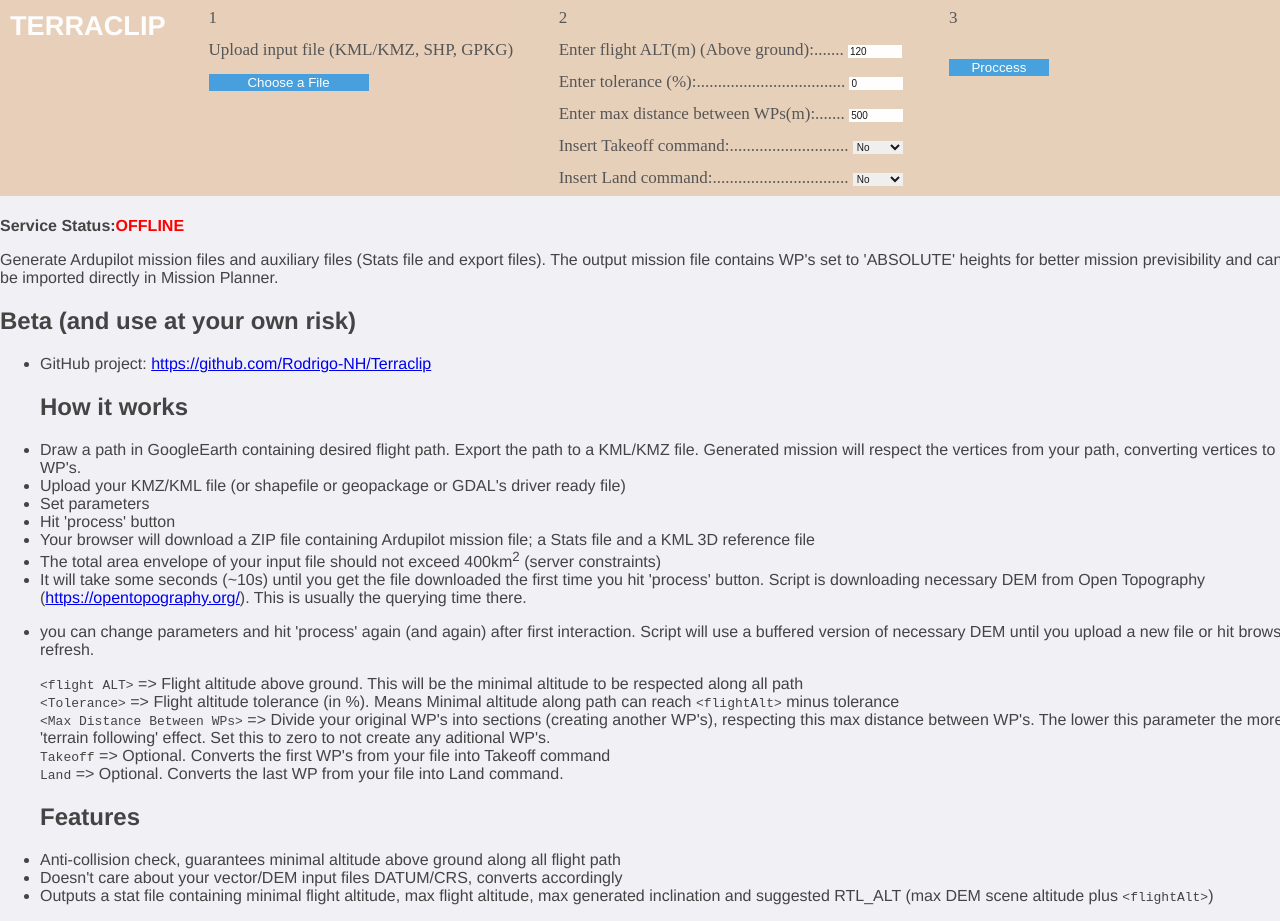
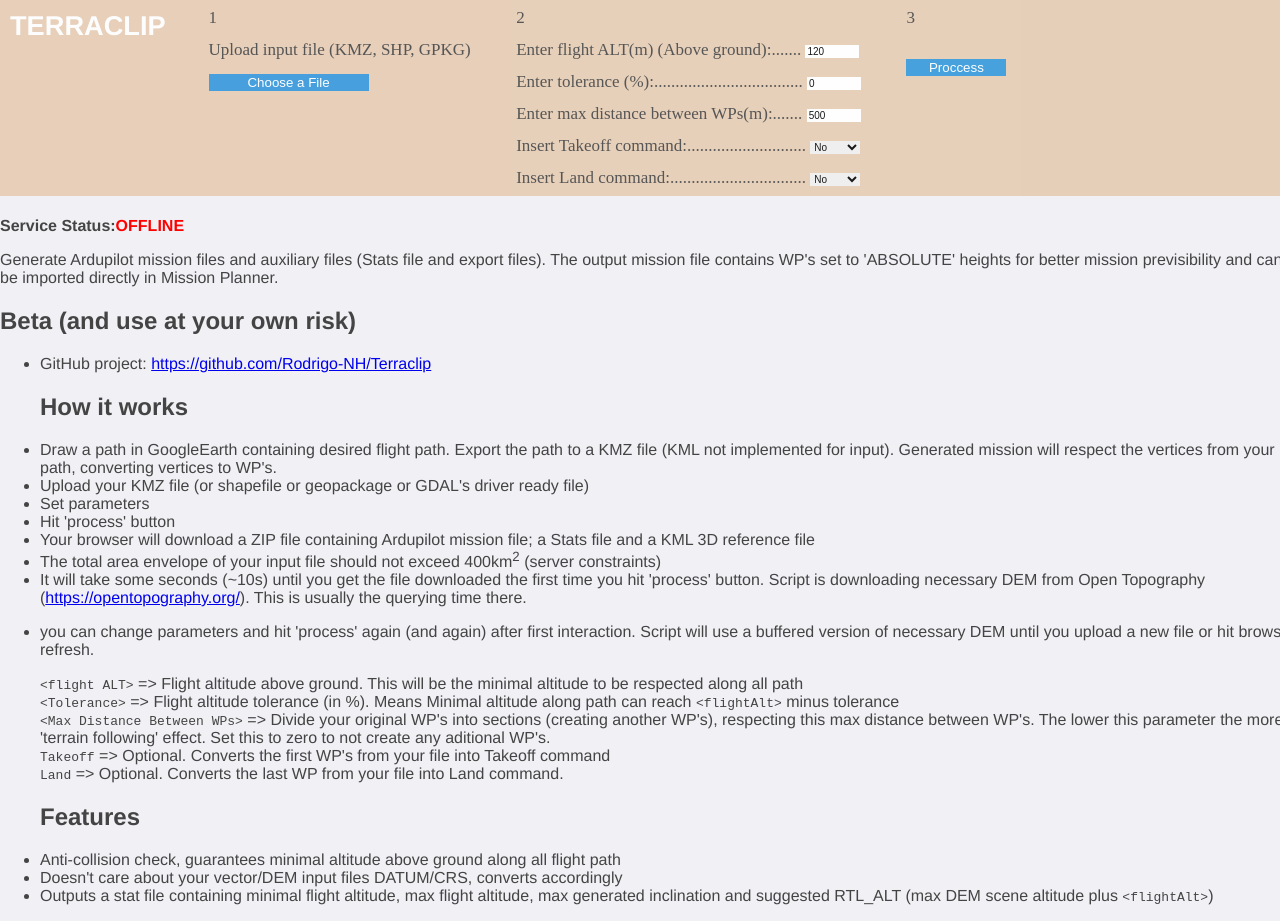
Before and after one commit to Rodrigo-NH/TerraclipTestPage, a plain HTML site: page index.html in a window 1280 px wide. Drawn offline with Linux system fonts and the light colour scheme; no server answers.

Commit message:
KML input message

```diff
--- a/index.html
+++ b/index.html
@@ -149,7 +149,7 @@
                   1
                </div>
                <p></p>
-               <div class="optcont2" style="text-align: left">Upload input file (KML/KMZ, SHP, GPKG)</div>
+               <div class="optcont2" style="text-align: left">Upload input file (KMZ, SHP, GPKG)</div>
                <p></p>
                <div class="optcont2">
                   <button id="upload-btn" style="width: 160px;">Choose a File</button>
@@ -222,8 +222,8 @@
                GitHub project: <a href="https://github.com/Rodrigo-NH/Terraclip">https://github.com/Rodrigo-NH/Terraclip</a>
                <h2 id="how-it-works">How it works</h2>
             </li>
-            <li>Draw a path in GoogleEarth containing desired flight path. Export the path to a KML/KMZ file. Generated mission will respect the vertices from your path, converting vertices to WP&#39;s.  </li>
-            <li>Upload your KMZ/KML file (or shapefile or geopackage or GDAL&#39;s driver ready file)</li>
+            <li>Draw a path in GoogleEarth containing desired flight path. Export the path to a KMZ file (KML not implemented for input). Generated mission will respect the vertices from your path, converting vertices to WP&#39;s.  </li>
+            <li>Upload your KMZ file (or shapefile or geopackage or GDAL&#39;s driver ready file)</li>
             <li>Set parameters  </li>
             <li>Hit &#39;process&#39; button</li>
             <li>Your browser will download a ZIP file containing Ardupilot mission file; a Stats file and a KML 3D reference file     </li>
```
